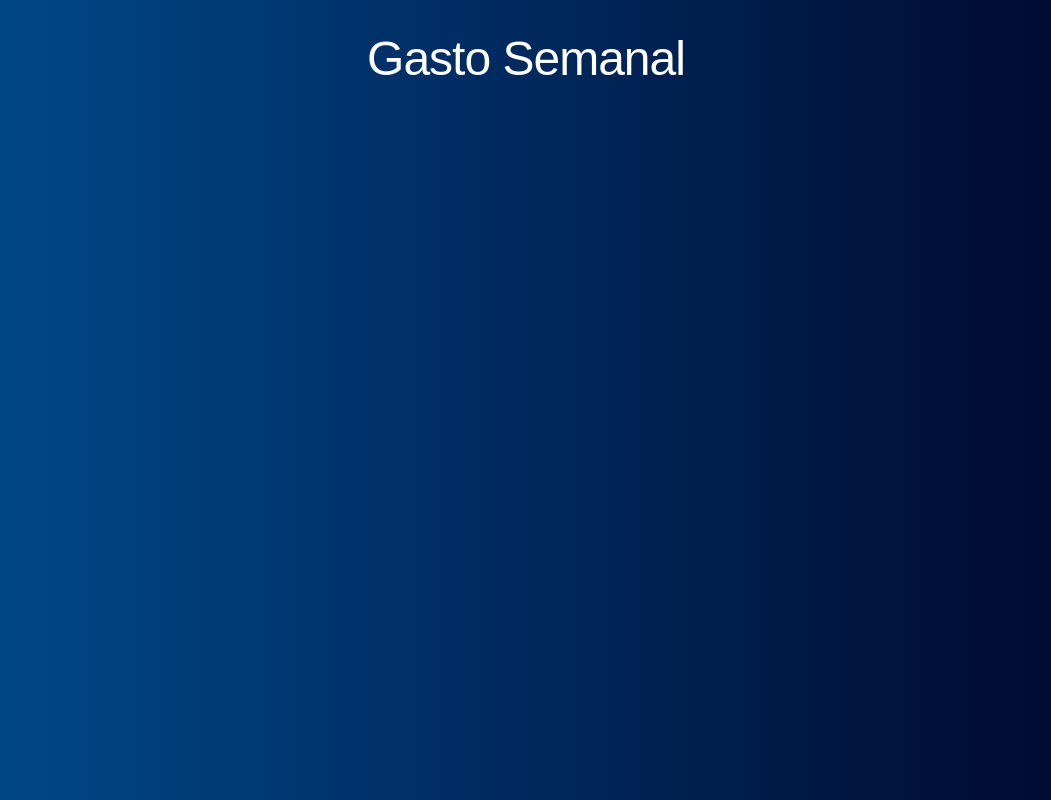
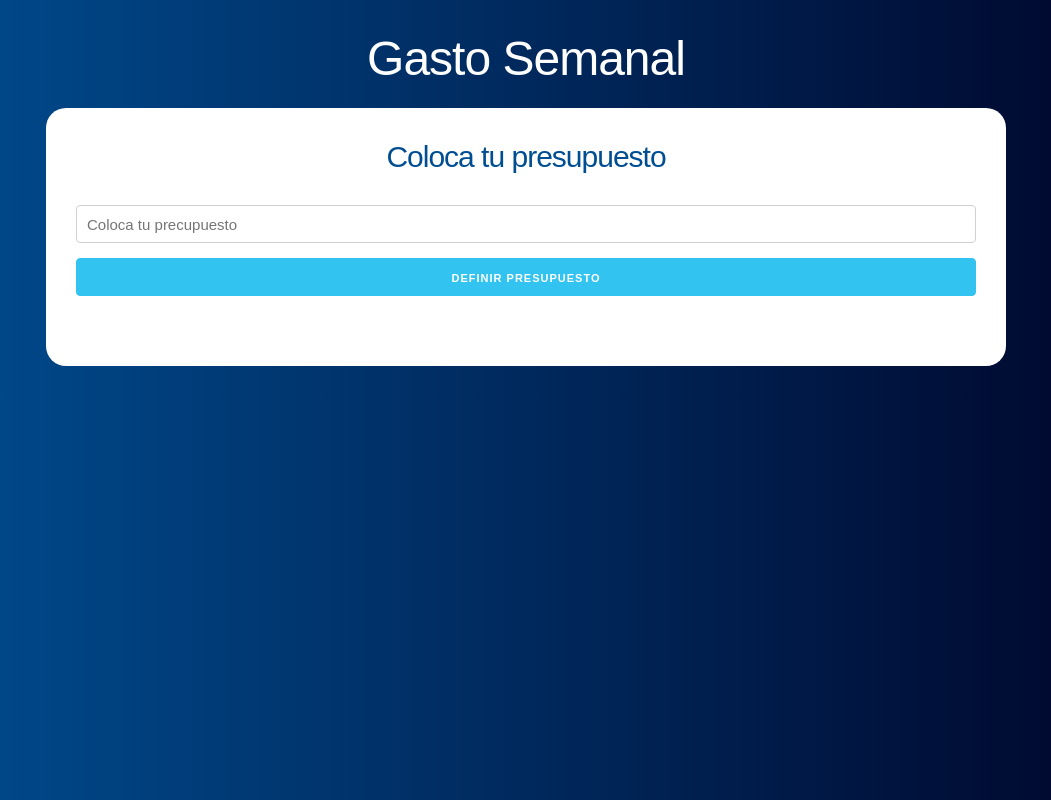
Before and after one commit to carmelcarreto/weekly-expense, a React (Create React App) app: page / in a window 1280 px wide. Shown: the whole page, without its empty margins (114-1165 px from the left). Built offline with nearby package versions, Linux system fonts and the light colour scheme.

Commit message:
feat: Preguntar al usuario por su presupuesto

```diff
--- a/src/App.js
+++ b/src/App.js
@@ -1,10 +1,15 @@
 import React from 'react';
+import Pregunta from './components/Pregunta';
 
 function App() {
   return (
     <div className="container">
       <header>
           <h1>Gasto Semanal</h1>
+
+          <div className="contenido-principal contenido">
+            <Pregunta />
+          </div>
       </header>
     </div>
   );
--- /dev/null
+++ b/src/components/Pregunta.js
@@ -0,0 +1,24 @@
+import React, {Fragment} from 'react';
+
+const Pregunta = () => {
+    return (
+        <Fragment>
+            <h2>Coloca tu presupuesto</h2>
+
+            <form>
+                <input
+                    type="number"
+                    className="u-full-width"
+                    placeholder="Coloca tu precupuesto"
+                />
+                <input
+                    type="submit"
+                    className="button-primary u-full-width"
+                    value="Definir Presupuesto"
+                />
+            </form>
+        </Fragment>
+    );
+}
+
+export default Pregunta;
```
